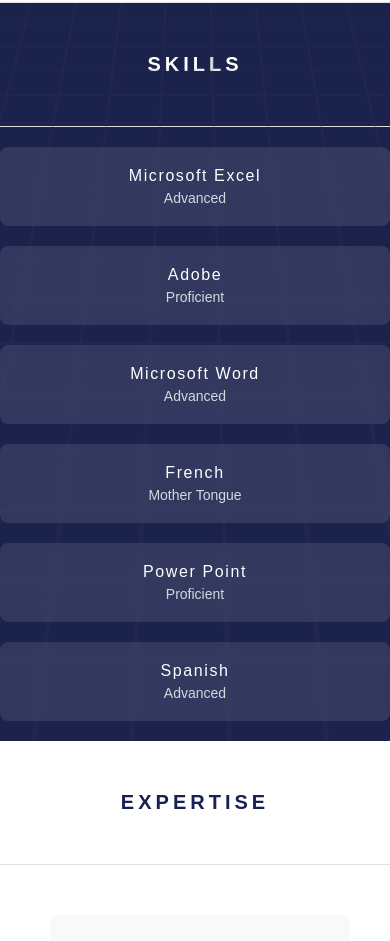
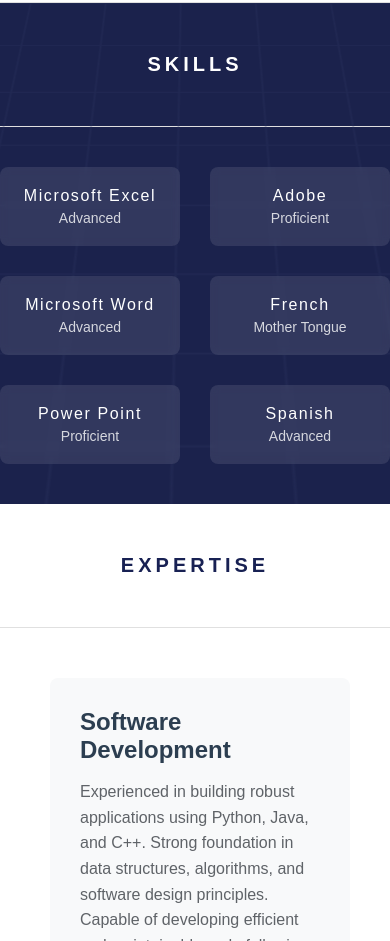
Before and after one commit to cdphuc/cdphuc.github.io, a website built with webpack: page index.html in a window 390 px wide. Shown: the part 5678-6619 px from the top of the page. Built offline with nearby package versions, Linux system fonts and the light colour scheme; a web font is replaced by a local one.

Commit message:
initial commit

```diff
--- a/css/style.css
+++ b/css/style.css
@@ -503,59 +503,3 @@
   color: #5f6368;
   line-height: 1.6;
 }
-
-
-
-/* Responsive design */
-@media (max-width: 768px) {
-  .skills__grid {
-    grid-template-columns: 1fr;
-    gap: 20px;
-    padding: 20px 0;
-  }
-
-  .skills__background {
-    background-size: 30px 30px;
-  }
-}
-
-
-/* Media query for mobile devices */
-/*@media (max-width: 768px) {*/
-/*  .container {*/
-/*    width: 100%;*/
-/*    padding: 0 10px;*/
-/*  }*/
-
-/*  .navbar {*/
-/*    flex-direction: column;*/
-/*    align-items: flex-start;*/
-/*  }*/
-
-/*  .navbar__links {*/
-/*    flex-direction: column;*/
-/*    width: 100%;*/
-/*  }*/
-
-/*  .navbar__link {*/
-/*    margin: 10px 0;*/
-/*  }*/
-
-/*  .intro__profile {*/
-/*    text-align: center;*/
-/*  }*/
-
-/*  .profile__info {*/
-/*    margin-top: 20px;*/
-/*  }*/
-
-/*  .social__bar {*/
-/*    display: flex;*/
-/*    justify-content: center;*/
-/*    margin-top: 20px;*/
-/*  }*/
-
-/*  .social__link {*/
-/*    margin: 0 10px;*/
-/*  }*/
-/*}*/
```
